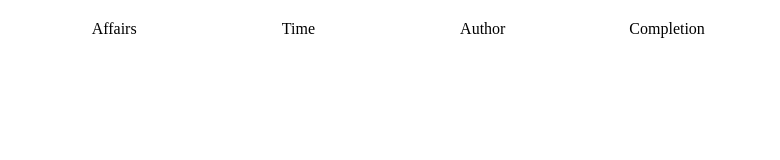
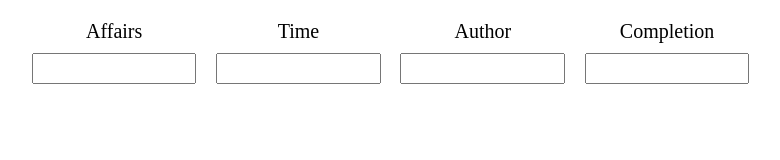
Before and after one commit to zbw322092/i-hate-weekly-report, a website: page client/index.html at #/hello in a window 1280 px wide. Shown: the whole page, without its empty margins (234-1014 px from the left). Drawn offline with Linux system fonts and the light colour scheme.

Commit message:
view update

```diff
--- a/client/stylesheets/week.report.less
+++ b/client/stylesheets/week.report.less
@@ -5,11 +5,29 @@
 
 	.content-form {
 		.form-header {
+			overflow: hidden;
 			span {
 				display: inline-block;
 				width: 24%;
 				float: left;
 				text-align: center;
+				font-size: 20px;
+			}
+		}
+	}
+
+	.input-group {
+		margin-top: 10px;
+		.input-container {
+			display: inline-block;
+			width: 24%;
+			float: left;
+			text-align: center;
+
+			input {
+				width: 85%;
+				height: 25px;
+				font-size: 14px;
 			}
 		}
 	}
--- a/client/views/report_content_form.html
+++ b/client/views/report_content_form.html
@@ -6,8 +6,21 @@
 			<span>Author</span>
 			<span>Completion</span>
 		</div>
-		<div>
 
+		<div class="input-group">
+			<div class="input-container">
+				<input></input>
+			</div>
+			<div class="input-container">
+				<input></input>
+			</div>
+			<div class="input-container">
+				<input></input>
+			</div>
+			<div class="input-container">
+				<input></input>
+			</div>
 		</div>
+
 	</form>
 </div>
```
